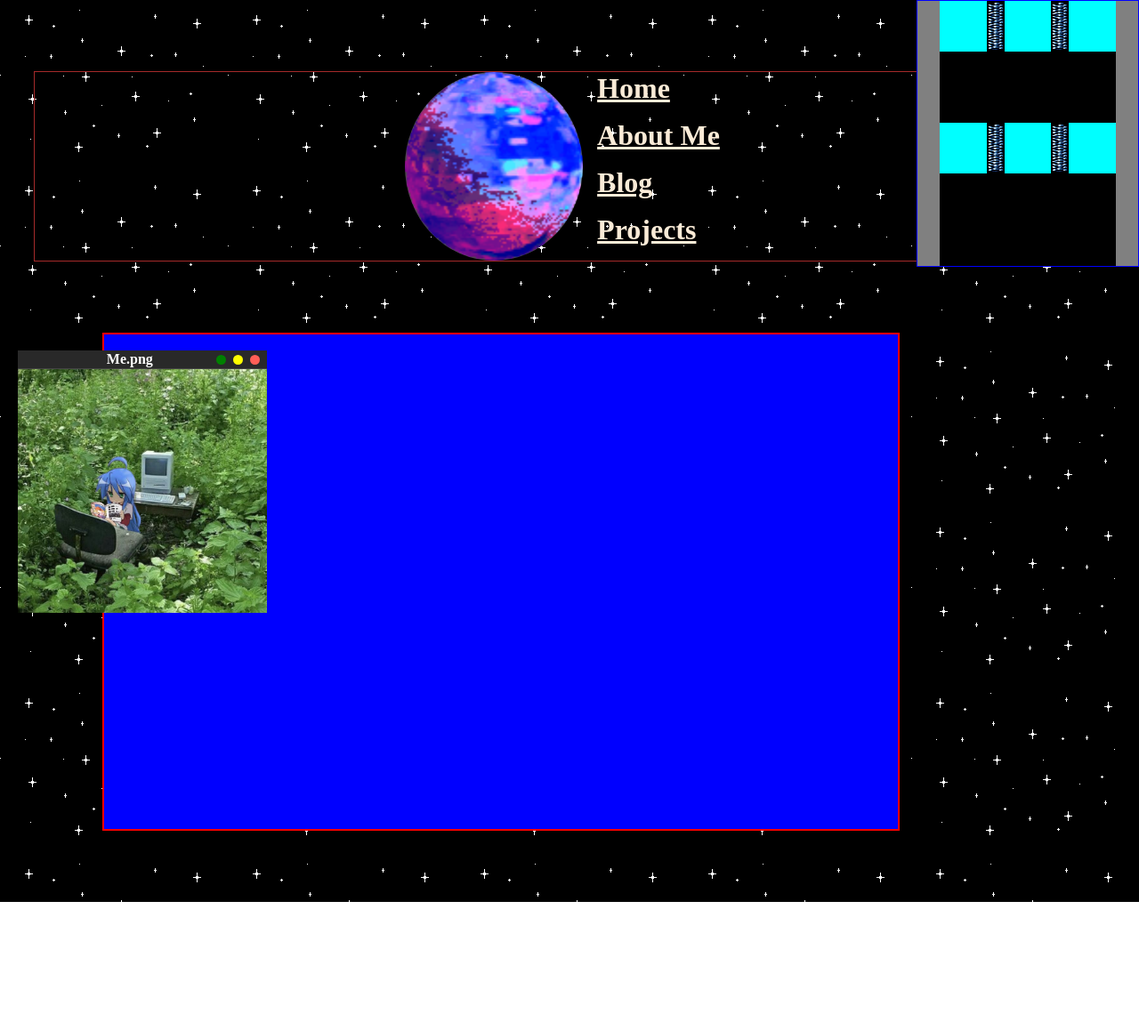
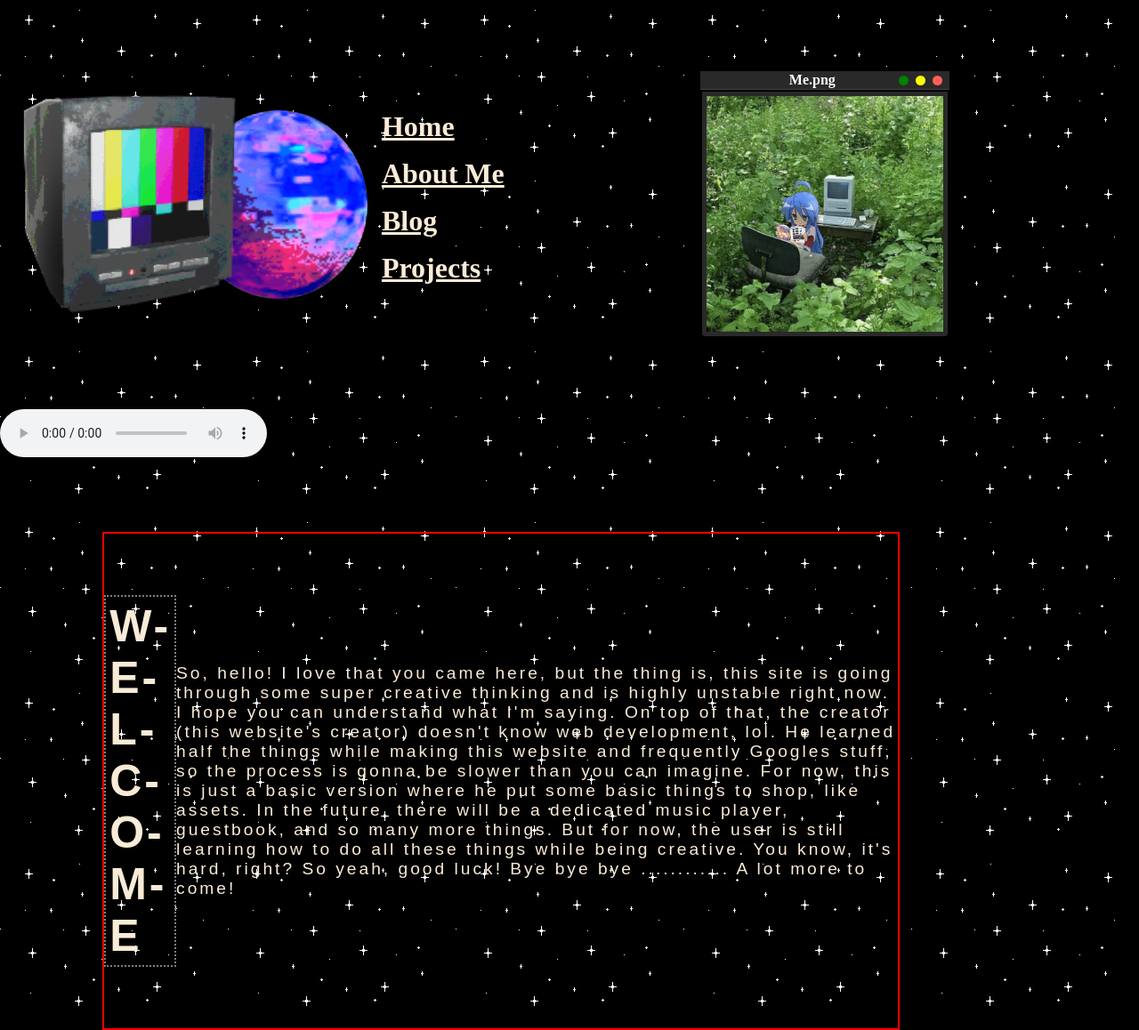
Before and after one commit to Krish-Saga/web, a plain HTML site: page index.html in a window 1280 px wide. Shown: the top 1158 px of the page at 89% size. Before the commit the page ends 1014 px from the top, so only its background shows below. Drawn offline with Linux system fonts and the light colour scheme.

Commit message:
All base thing with temporary site uplaoded

```diff
--- a/app.js
+++ b/app.js
@@ -8,6 +8,11 @@ let offsetX = 0,
 boxbar.addEventListener("pointerdown", dragMouseDown);
 
 function dragMouseDown(e) {
+  const rect = box.getBoundingClientRect();
+  box.style.position = "absolute";
+  box.style.margin = "0";
+  box.style.left = rect.left + "px";
+  box.style.top = rect.top + "px";
   e.preventDefault();
   mouseX = e.clientX;
   mouseY = e.clientY;
--- a/index.html
+++ b/index.html
@@ -22,8 +22,10 @@
                 </ul>
             </nav>
         </div>
+        <div class="edit-tv">
+            <img src="assets/images/Home_TV_Icon.png" width="auto" height="250px">
+        </div>
 
-    </header>
         <div id="image_frame">
             <div id="image_bar" draggable="true">
                 <span class="app-name">Me.png</span>
@@ -37,6 +39,8 @@
             <img src="assets/memes/chill.jpg" alt="chill">
 
         </div>
+
+    </header>
 
     <div id="audioplayer">
         <div class="chain">
@@ -52,13 +56,33 @@
         <div class="audio_controller">
 
         </div>
-        <audio>
-            <source src="assets/music/song_youwillneverknow.ogg" type="">
+        <audio autoplay controls>
+            <source src="assets/music/song_volition.ogg">
             For some reason your browser doesn't support this
         </audio>
     </div>
     <main>
         <div class="main-content">
+
+            <h1>W-E-L-C-O-M-E</h1>
+            <p>
+                So, hello! I love that you came here, but the thing is, this site is going through some super creative
+                thinking and is highly unstable right now. I hope you can understand what I'm saying.
+
+                On top of that, the creator (this website's creator) doesn't know web development, lol. He learned half
+                the
+                things while making this website and frequently Googles stuff, so the process is gonna be slower than
+                you
+                can imagine.
+
+                For now, this is just a basic version where he put some basic things to shop, like assets. In the
+                future,
+                there will be a dedicated music player, guestbook, and so many more things. But for now, the user is
+                still
+                learning how to do all these things while being creative. You know, it's hard, right?
+
+                So yeah, good luck! Bye bye bye ............ A lot more to come!
+            </p>
 
         </div>
     </main>
--- a/style.css
+++ b/style.css
@@ -11,7 +11,6 @@ body {
 }
 
 header {
-    border: 1px solid brown;
     justify-content: space-evenly;
     display: flex;
     margin: 10vh 3vw;
@@ -24,6 +23,7 @@ header {
 
 main {
     margin: 10vh 9vw;
+    color: antiquewhite;
     border: 2px solid red;
     height: 80vh;
     max-height: 70vh;
@@ -32,12 +32,27 @@ main {
     justify-content: center;
 }
 
+main h1 {
+    padding: 4px;
+    font-size: 50px;
+    border: 2px dotted grey;
+
+}
+
+main p {
+    font-size: 1.2rem;
+}
+
 .main-content {
-    width: 100%;
-    height: auto;
-    background-color: blue;
-    border: 2px solid blue;
+    display: flex;
+    justify-content: center;
+    align-items: center;
+    letter-spacing: 3px;
+    font-family: Arial, Helvetica, sans-serif;
+
 }
+
+
 
 
 li {
@@ -110,20 +125,19 @@ a {
     border-radius: 10px;
     height: 300px;
     width: auto;
-    position: absolute;
-    left: 1;
-    bottom: 1;
     display: flex;
     flex-direction: column;
-    padding: 20px;
+    background: #292929;
 
 }
 
 #image_frame img {
     display: block;
     flex: 1 1 auto;
-    width: 100%;
+    width: auto;
+    padding: 5px;
     height: 274px;
+    border: 2px solid black;
 }
 
 #image_bar {
@@ -154,50 +168,57 @@ a {
 
 }
 
-#audioplayer {
+/* #audioplayer { */
+/*     position: absolute; */
+/*     top: 0; */
+/*     right: 0; */
+/*     border: 1px solid blue; */
+/*     background-color: grey; */
+/*     width: 250px; */
+/*     height: 300px; */
+/*     display: flex; */
+/*     flex-direction: column; */
+/*     justify-content: flex-start; */
+/*     align-items: center; */
+/**/
+/* } */
+
+/* .infoscrn { */
+/*     background-color: black; */
+/*     width: 80%; */
+/*     height: 25%; */
+/*     padding-bottom: 80px; */
+/* } */
+/**/
+/* .chain { */
+/*     background-color: aqua; */
+/*     flex-grow: 1; */
+/*     height: 1px; */
+/*     width: 80%; */
+/*     display: flex; */
+/*     justify-content: space-evenly; */
+/* } */
+/**/
+/* .iron-chain { */
+/*     display: flex; */
+/*     align-items: flex-start; */
+/*     width: 20px; */
+/*     height: 100%; */
+/*     overflow: hidden; */
+/*     content: url(assets/images/chain_cropped.png); */
+/* } */
+/**/
+/**/
+/**/
+/* .audio_controller { */
+/*     background-color: black; */
+/*     width: 80%; */
+/*     height: 35%; */
+/* } */
+
+.edit-tv {
     position: absolute;
-    top: 0;
-    right: 0;
-    border: 1px solid blue;
-    background-color: grey;
-    width: 250px;
-    height: 300px;
-    display: flex;
-    flex-direction: column;
-    justify-content: flex-start;
-    align-items: center;
-
+    top: 1;
+    left: 0;
+    padding: 20px;
 }
-
-.infoscrn {
-    background-color: black;
-    width: 80%;
-    height: 25%;
-    padding-bottom: 80px;
-}
-
-.chain {
-    background-color: aqua;
-    flex-grow: 1;
-    height: 1px;
-    width: 80%;
-    display: flex;
-    justify-content: space-evenly;
-}
-
-.iron-chain {
-    display: flex;
-    align-items: flex-start;
-    width: 20px;
-    height: 100%;
-    overflow: hidden;
-    content: url(assets/images/chain_cropped.png);
-}
-
-
-
-.audio_controller {
-    background-color: black;
-    width: 80%;
-    height: 35%;
-}
```
Also changed, not shown: 1 other file. Lines whose indentation alone changed are shown as unchanged.
